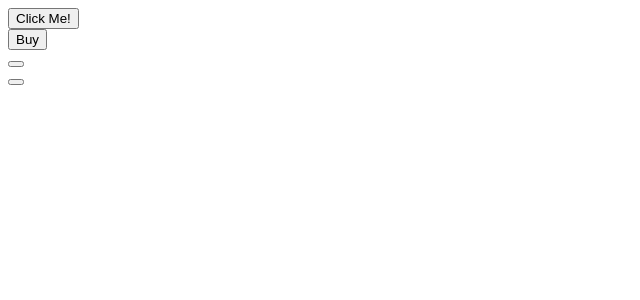
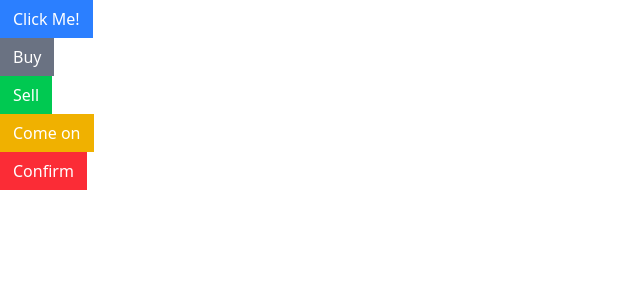
Before and after one commit to ayushthakali/Components, a React (Vite) app: page / in a window 1280 px wide. Shown: the top 300 px of the page, without its empty margins (0-640 px from the left). Built offline with nearby package versions, Linux system fonts and the light colour scheme.

Commit message:
feat: TailwindCSS added

```diff
--- a/package.json
+++ b/package.json
@@ -11,7 +11,7 @@
   },
   "dependencies": {
     "@tailwindcss/vite": "^4.1.5",
-    "classnames": "^2.3.1",
+    "classnames": "^2.5.1",
     "prop-types": "^15.8.1",
     "react": "18.3.1",
     "react-dom": "18.3.1",
--- a/src/App.js
+++ b/src/App.js
@@ -4,16 +4,19 @@
   return (
     <div>
       <div>
-        <Button>Click Me!</Button>
+        <Button primary>Click Me!</Button>
       </div>
       <div>
-        <Button>Buy</Button>
+        <Button secondary>Buy</Button>
       </div>
       <div>
-        <Button />
+        <Button success> Sell</Button>
       </div>
       <div>
-        <Button />
+        <Button warning>Come on</Button>
+      </div>
+      <div>
+        <Button danger>Confirm</Button>
       </div>
     </div>
   );
--- a/src/Button.js
+++ b/src/Button.js
@@ -1,4 +1,4 @@
-import PropTypes from "prop-types";
+import className from "classnames";
 
 function Button({
   children,
@@ -10,11 +10,19 @@
   outline,
   rounded,
 }) {
-  return <button> {children}</button>;
+    const classes = className('px-3 py-1.5 border',{
+        'border-blue-500 bg-blue-500 text-white':primary,
+        'border-gray-500 bg-gray-500 text-white':secondary,
+        'border-green-500 bg-green-500 text-white':success,
+        'border-yellow-500 bg-yellow-500 text-white':warning,
+        'border-red-500 bg-red-500 text-white':danger,
+    })
+
+    return <button className={classes}> {children}</button>;
 }
 
-Button.PropTypes = {
-  checkVariationValue: ({ primary, secondary, success, warning }) => {
+Button.propTypes = {
+  checkVariationValue: ({ primary, secondary, success, warning, danger}) => {
     const count =
       Number(!!primary) +
       Number(!!secondary) +
--- /dev/null
+++ b/src/index.css
@@ -0,0 +1 @@
+@import "tailwindcss";
--- a/src/index.js
+++ b/src/index.js
@@ -1,6 +1,7 @@
 import React from 'react';
 import ReactDOM from 'react-dom/client';
 import App from './App';
+import './index.css';
 
 const root = ReactDOM.createRoot(document.getElementById('root'));
 
```
Also changed, not shown: 1 other file (tests, documents, lock files or other folders).
